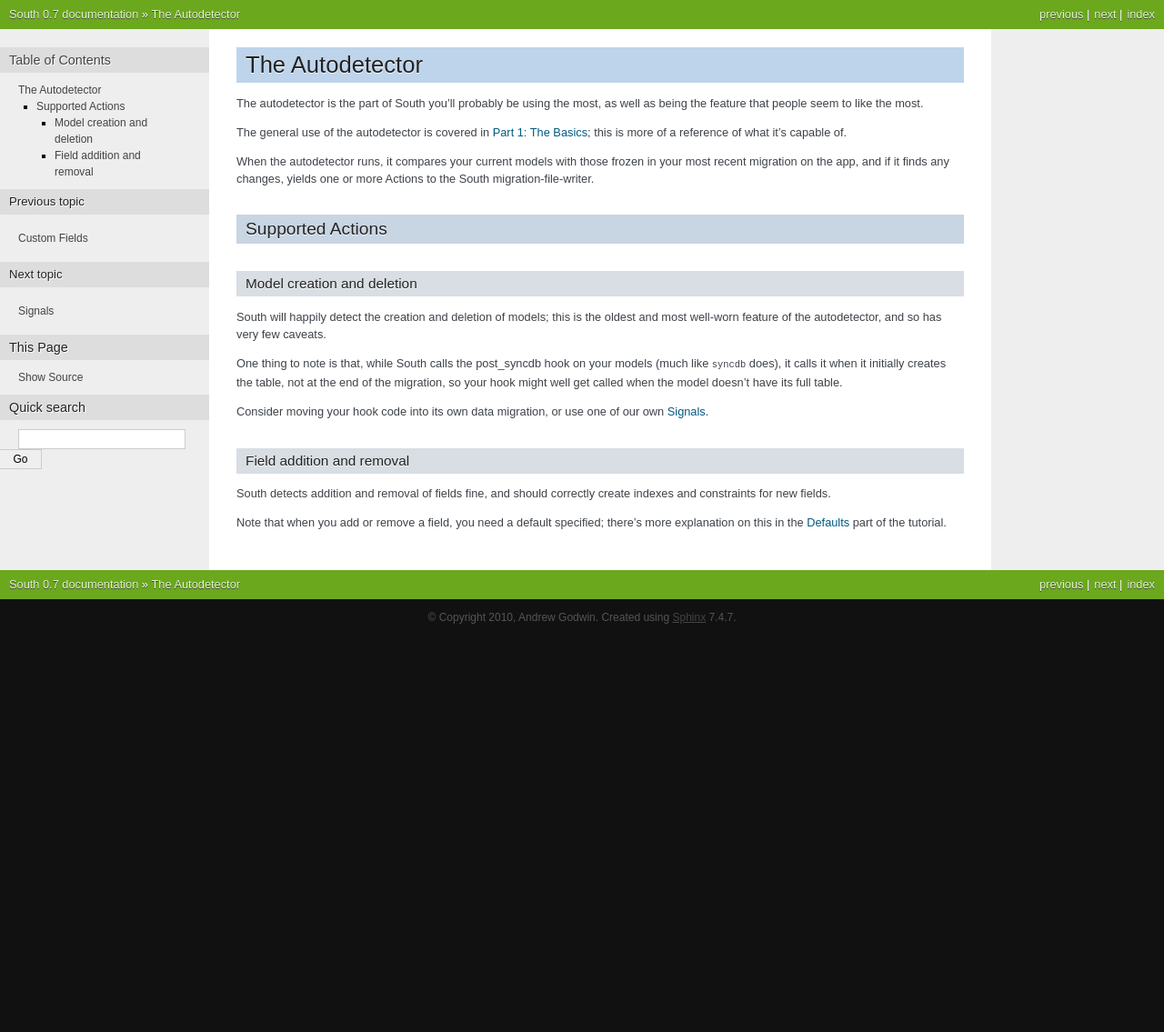
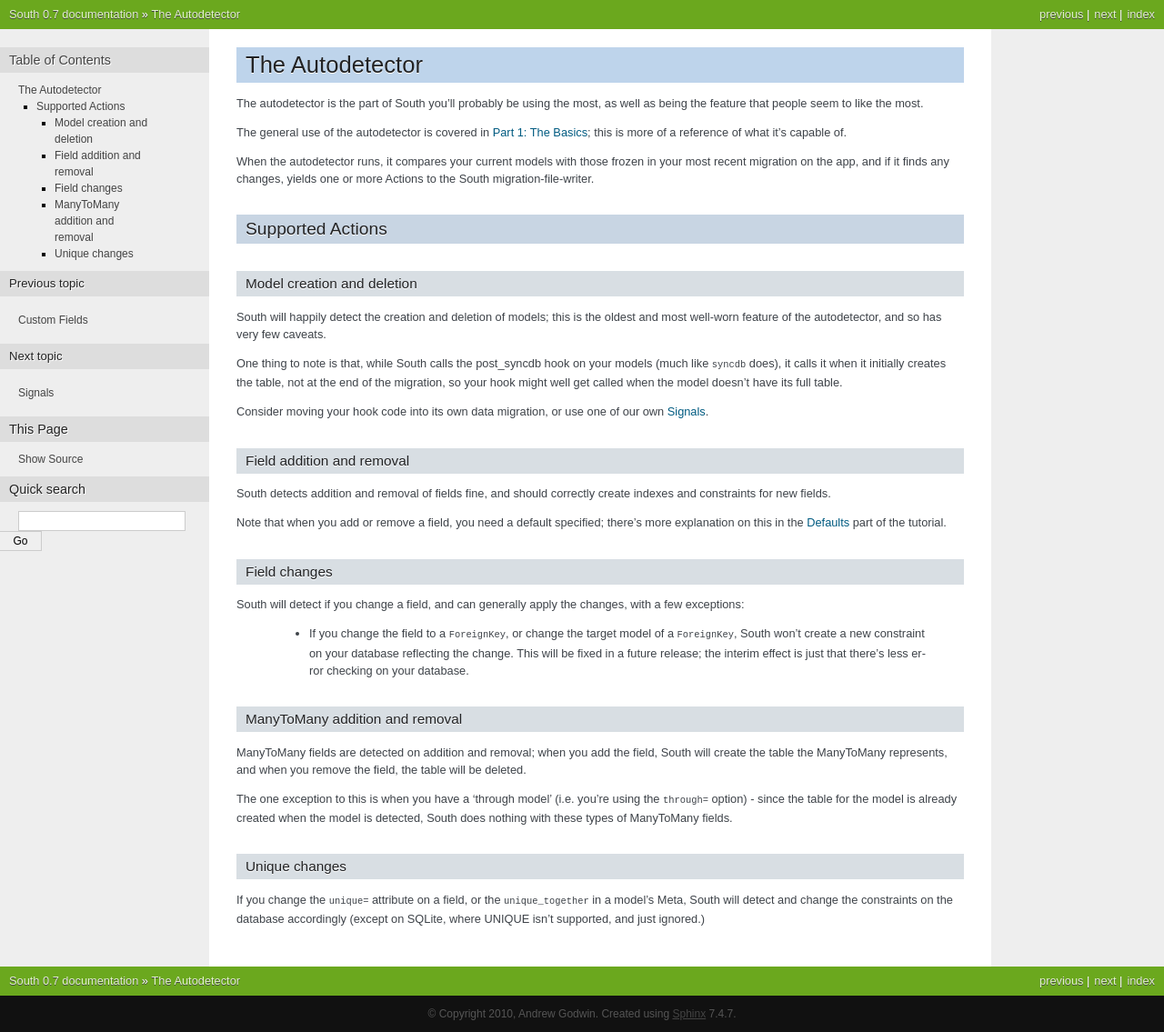
Before and after one commit to matthiask/south, a Sphinx documentation site: the page built from docs/autodetector.rst, in a window 1280 px wide. Shown: the whole page at 91% size. Built offline with Sphinx 7.4.7, drawn with Linux system fonts in a browser that asks for light colours; before the commit the page ends 900 px from its top, so only the background shows below that.

Commit message:
Fleshing out the autodetector docs.

```diff
--- a/docs/autodetector.rst
+++ b/docs/autodetector.rst
@@ -34,6 +34,7 @@ when the model doesn't have its full table.
 Consider moving your hook code into its own data migration, or use one of
 our own :ref:`signals`.
 
+
 Field addition and removal
 ^^^^^^^^^^^^^^^^^^^^^^^^^^
 
@@ -43,3 +44,35 @@ indexes and constraints for new fields.
 Note that when you add or remove a field, you need a default specified; there's
 more explanation on this in the :ref:`tutorial-part-2-defaults` part of the
 tutorial.
+
+
+Field changes
+^^^^^^^^^^^^^
+
+South will detect if you change a field, and can generally apply the changes,
+with a few exceptions:
+
+ - If you change the field to a ``ForeignKey``, or change the target model
+   of a ``ForeignKey``, South won't create a new constraint on your database
+   reflecting the change. This will be fixed in a future release; the interim
+   effect is just that there's less error checking on your database.
+
+
+ManyToMany addition and removal
+^^^^^^^^^^^^^^^^^^^^^^^^^^^^^^^
+
+ManyToMany fields are detected on addition and removal; when you add the field,
+South will create the table the ManyToMany represents, and when you remove the
+field, the table will be deleted.
+
+The one exception to this is when you have a 'through model' (i.e. you're using
+the ``through=`` option) - since the table for the model is already created when
+the model is detected, South does nothing with these types of ManyToMany fields.
+
+
+Unique changes
+^^^^^^^^^^^^^^
+
+If you change the ``unique=`` attribute on a field, or the ``unique_together``
+in a model's Meta, South will detect and change the constraints on the database
+accordingly (except on SQLite, where UNIQUE isn't supported, and just ignored.)
```
